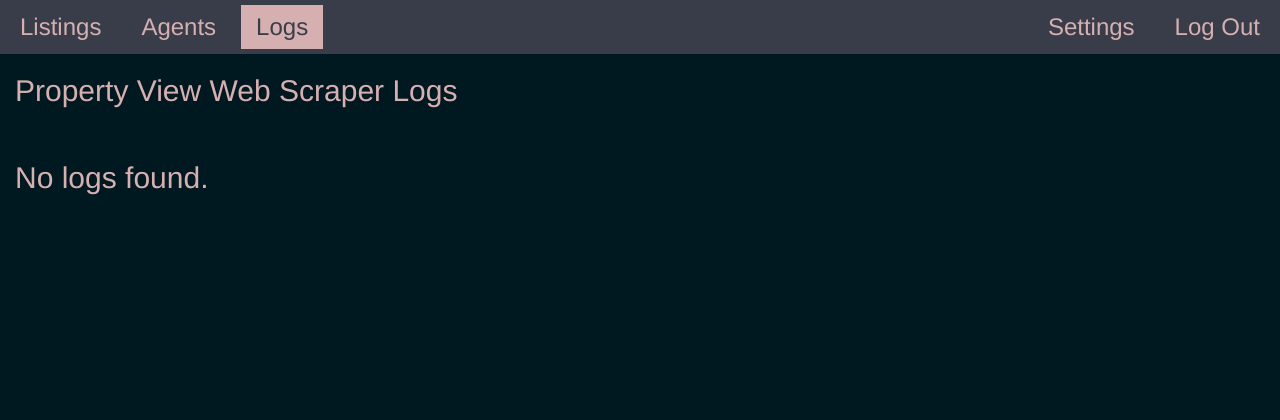
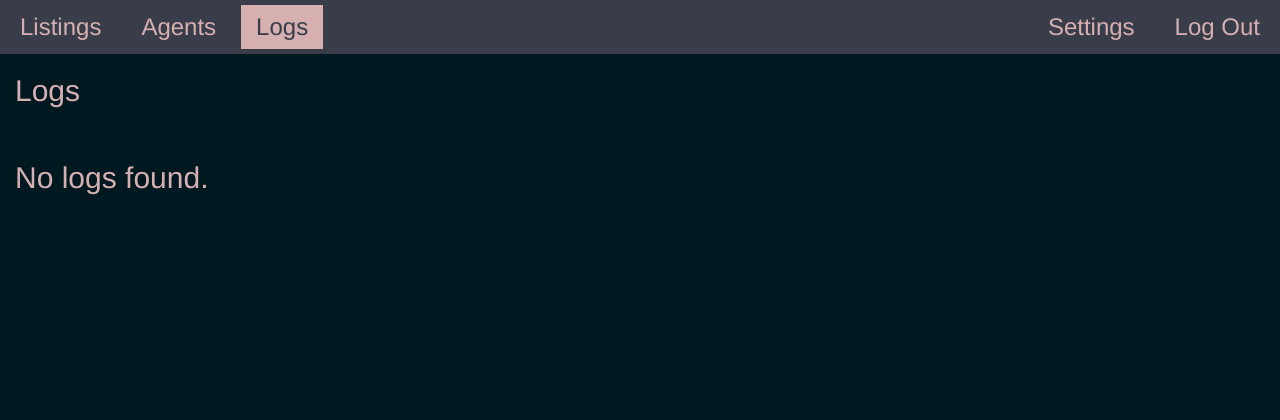
Before and after one commit to daisycrego/dojo6, a Flask app: page /logs/ in a window 1280 px wide. Shown: the top 420 px of the page. Run offline with Flask 2, Linux system fonts and the light colour scheme; the visitor is signed in with stand-in values (Sample User, id 1); data that the repository does not hold is empty; some libraries are stand-ins or nearby versions.

Commit message:
Cang Logs title.

```diff
--- a/templates/list_logs.html
+++ b/templates/list_logs.html
@@ -4,7 +4,7 @@
 
 {% block content %}
 
-<h2>{% block title %} Property View Web Scraper Logs  {% endblock %}</h2>
+<h2>{% block title %} Logs  {% endblock %}</h2>
 
     {% if scraper_active %}
     <form class="padded-container" method="get" action="/scrape/all/">
```
